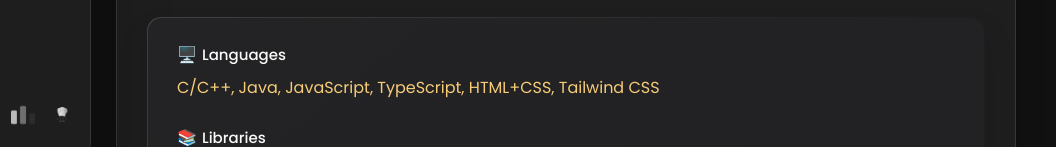
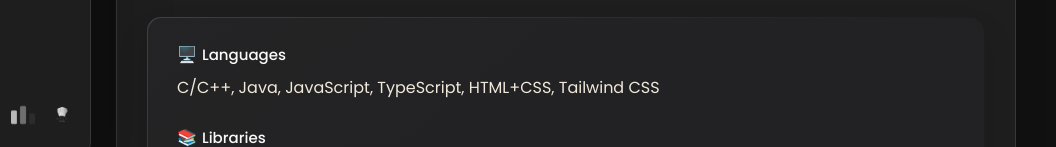
Before and after one commit to rajeevroy21/rajeev-portfolio, a plain HTML site: page index.html in a window 1280 px wide. Shown: the part 653-800 px from the top of the page, 224-1280 px from the left. Drawn offline with nearby package versions, Linux system fonts and the light colour scheme.

Commit message:
first commit

```diff
--- a/assets/css/style.css
+++ b/assets/css/style.css
@@ -1881,5 +1881,5 @@ textarea.form-input::-webkit-resizer { display: none; }
 
 }
 .skill-desc {
-  color: hsl(40, 87.50%, 71.80%);
-}
+  color: hsl(40, 41.20%, 90.00%);
+}
```
